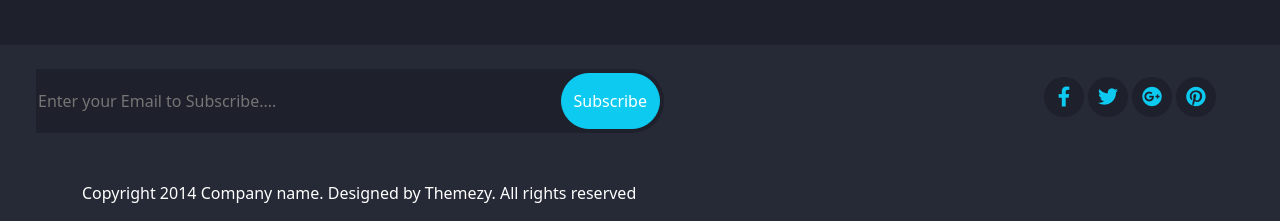
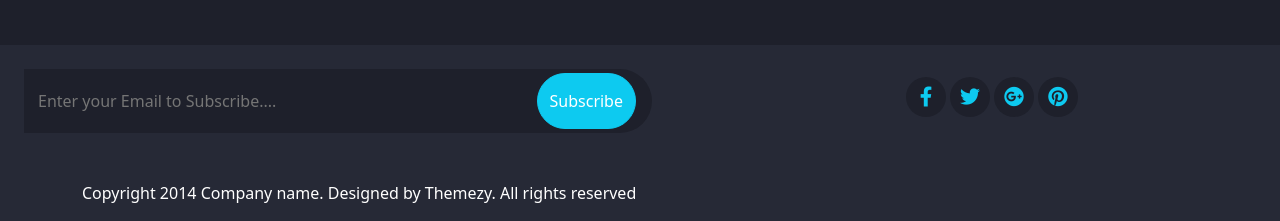
Before and after one commit to Yasser861/Weather, a plain HTML site: page index.html in a window 1280 px wide. Shown: the part 604-825 px from the top of the page. Drawn offline with Linux system fonts and the light colour scheme; no server answers.

Commit message:
Update index.html

```diff
--- a/index.html
+++ b/index.html
@@ -121,12 +121,12 @@
         </div>
     </section>
     <footer class="overflow-hidden pt-4">
-        <div class="container-fluid subscribe d-flex justify-content-between">
-            <div class="footSub d-flex w-50 rounded-end-5 py-1 ms-4">
+        <div class="container-fluid subscribe d-flex justify-content-between row">
+            <div class="footSub d-flex w-50 rounded-end-5 py-1 ms-4 col-md-6">
                 <input type="text" class="w-100" placeholder="Enter your Email to Subscribe....">
                 <button class="btn btn-info text-white rounded-pill me-1">Subscribe</button>
             </div>
-            <ul class="w-25 d-flex list-unstyled justify-content-end mt-2 me-5 ">
+            <ul class="w-25 d-flex list-unstyled justify-content-start mt-2 me-5 col-md-6">
                 <li><a href=""><i class="me-1 d-flex justify-content-center align-items-center fa-brands fa-facebook-f fs-5 text-info "></i></a></li>
                 <li><a href=""><i class="me-1 d-flex justify-content-center align-items-center fa-brands fa-twitter fs-5 text-info "></i></a></li>
                 <li><a href=""><i class="me-1 d-flex justify-content-center align-items-center fa-brands fa-google-plus fs-5 text-info "></i></a></li>
```
